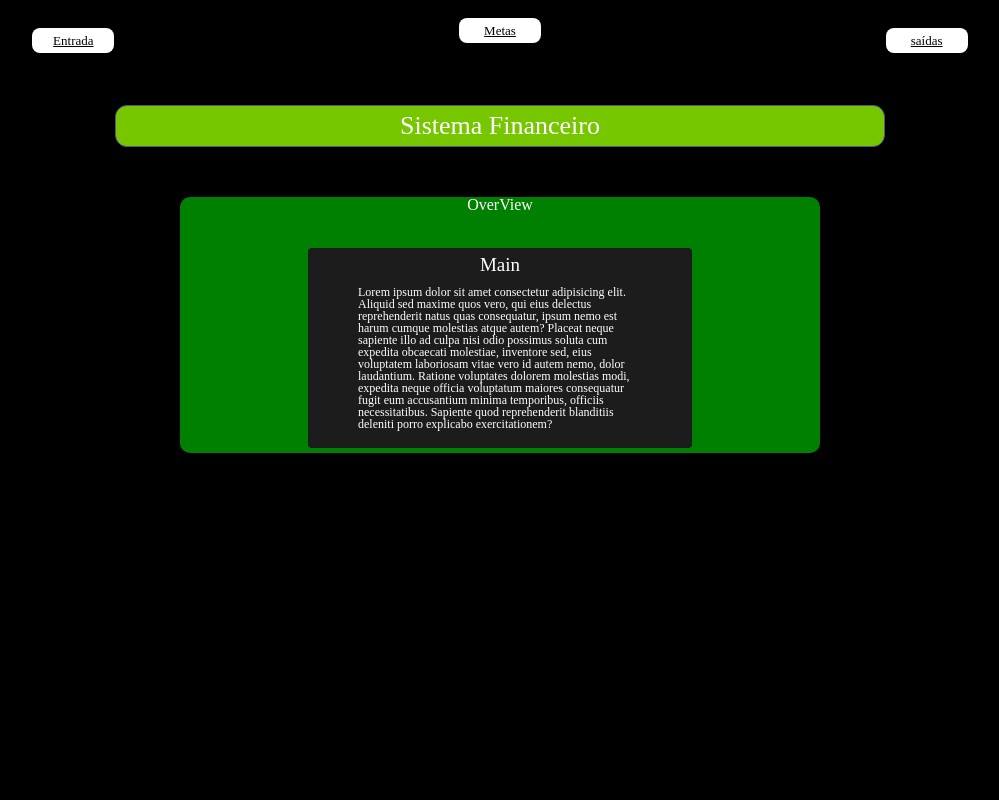
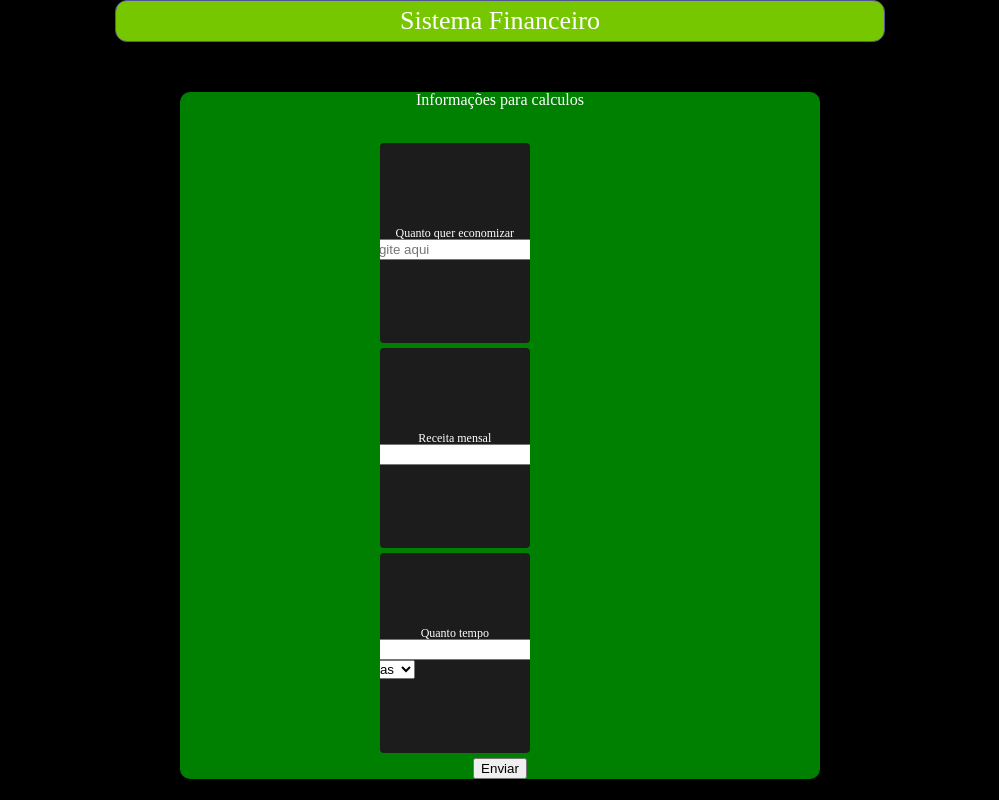
Before and after one commit to estrela801/sitema-gestao-financeira, a plain HTML site: page index.HTML in a window 1280 px wide. Shown: the whole page, without its empty margins (140-1139 px from the left). Drawn offline with Linux system fonts and the light colour scheme.

Commit message:
feat: changind html's structure

```diff
--- a/index.HTML
+++ b/index.HTML
@@ -8,30 +8,36 @@
     <link href="style.css" rel="stylesheet">
 </head>
 <body>
-    <header class="header">
-        <span class="link">
-            Entrada
-        </span>
-        <span class="link link-top">
-            Metas
-        </span>
-        <span class="link">
-            saídas
-        </span>
-    </header>
     <section class="bg-titulo">
         <div class="titulo">Sistema Financeiro</div>
     </section>
     <main>
 
         <section class="main-elements">
-            <span class="main-title">OverView</span>
-            <div class="main-content">
-                <span>Main</span>
-                <div class="content">
-                Lorem ipsum dolor sit amet consectetur adipisicing elit. Aliquid sed maxime quos vero, qui eius delectus reprehenderit natus quas consequatur, ipsum nemo est harum cumque molestias atque autem? Placeat neque sapiente illo ad culpa nisi odio possimus soluta cum expedita obcaecati molestiae, inventore sed, eius voluptatem laboriosam vitae vero id autem nemo, dolor laudantium. Ratione voluptates dolorem molestias modi, expedita neque officia voluptatum maiores consequatur fugit eum accusantium minima temporibus, officiis necessitatibus. Sapiente quod reprehenderit blanditiis deleniti porro explicabo exercitationem?
+            <span class="main-title">Informações para calculos</span>
+            <div class="flex">
+                <div class="main-content">
+                    <label for="eco-max">Quanto quer economizar</label>
+                    <input type="number" name="eco-max" class="eco-max"  placeholder="Digite aqui">
+                </div>
+                <div class="main-content">
+                    <label for="receita">Receita mensal</label>
+                    <input type="number" name="receita">
+                </div>
+                <div class="main-content">
+                    <label for="tempo">Quanto tempo</label>
+
+                    <div class="flex">
+                        <input type="number" name="tempo">
+                        <select name="dma" id="" class="dma">
+                            <option value="dias">Dias</option>
+                            <option value="mes">Mês</option>
+                            <option value="anos">Anos</option>
+                        </select>
+                    </div>
                 </div>
             </div>
+            <button class="btn" type="button">Enviar</button>
         </section>
     </main>
     <div class="root"></div>
```
